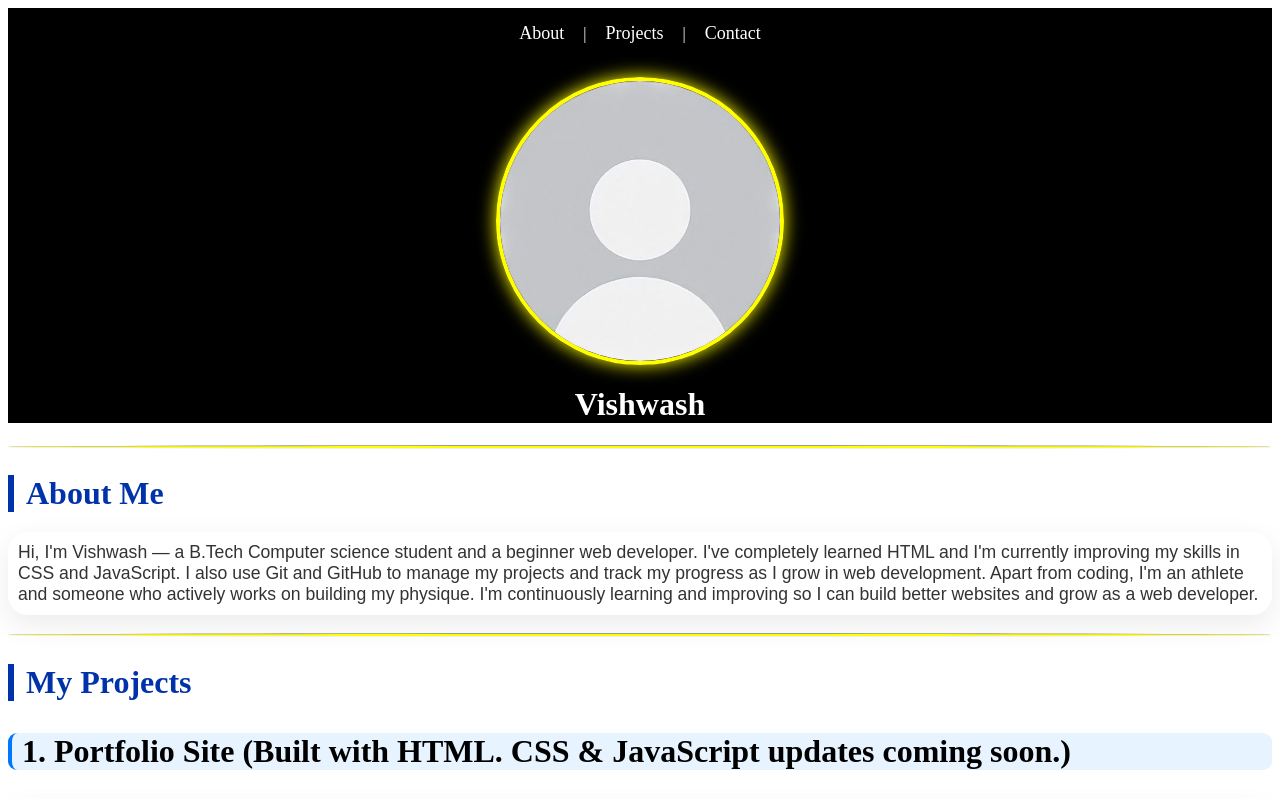
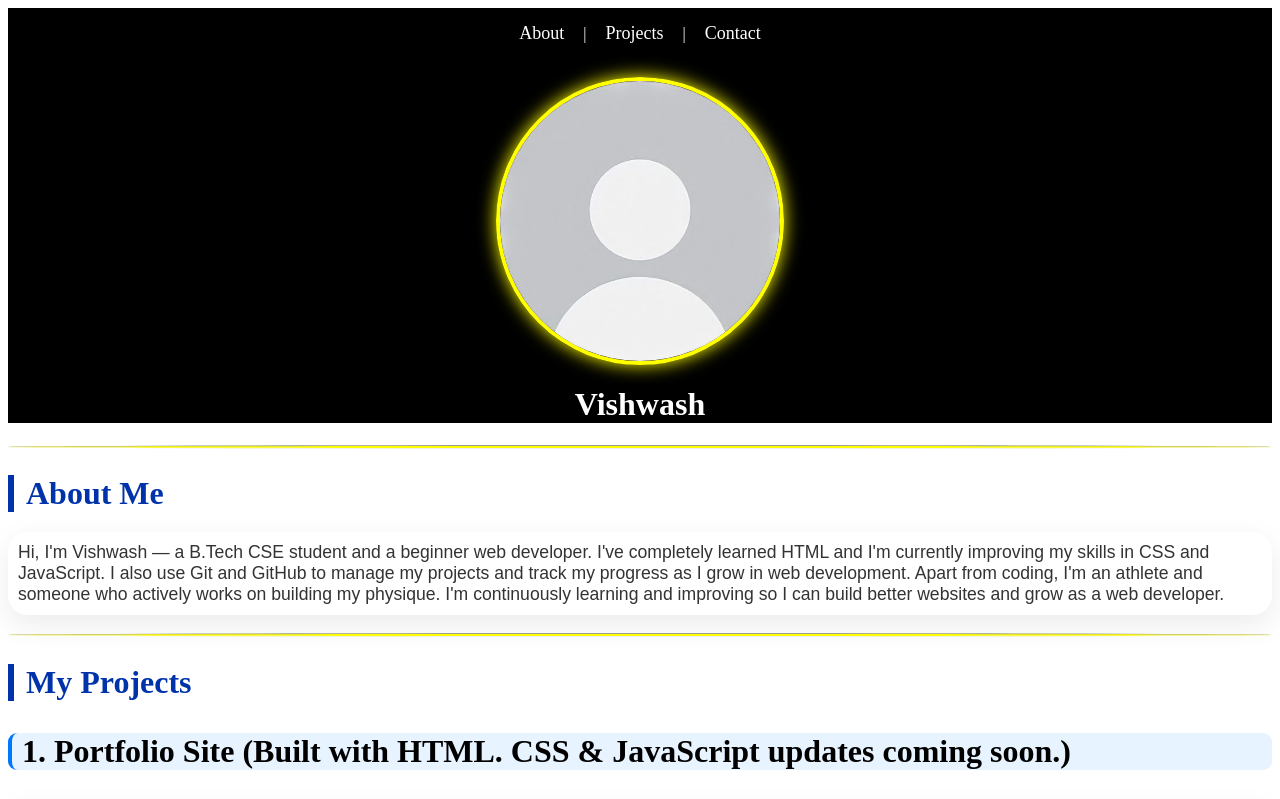
Before and after one commit to Vishwashwd/portfolio, a plain HTML site: page index.html in a window 1280 px wide. Shown: the top 799 px of the page. Drawn offline with Linux system fonts and the light colour scheme.

Commit message:
Minor changes

```diff
--- a/index.html
+++ b/index.html
@@ -33,7 +33,7 @@
         <section id="about-me">
             <h2>About Me</h2>
             <p class="bolding">
-                Hi, I'm Vishwash — a B.Tech Computer science student and a beginner web developer.
+                Hi, I'm Vishwash — a B.Tech CSE student and a beginner web developer.
                 I've completely learned HTML and I'm currently improving my skills in CSS and JavaScript.
                 I also use Git and GitHub to manage my projects and track my progress as I grow in web development.
                 Apart from coding, I'm an athlete and someone who actively works on building my physique.
```
